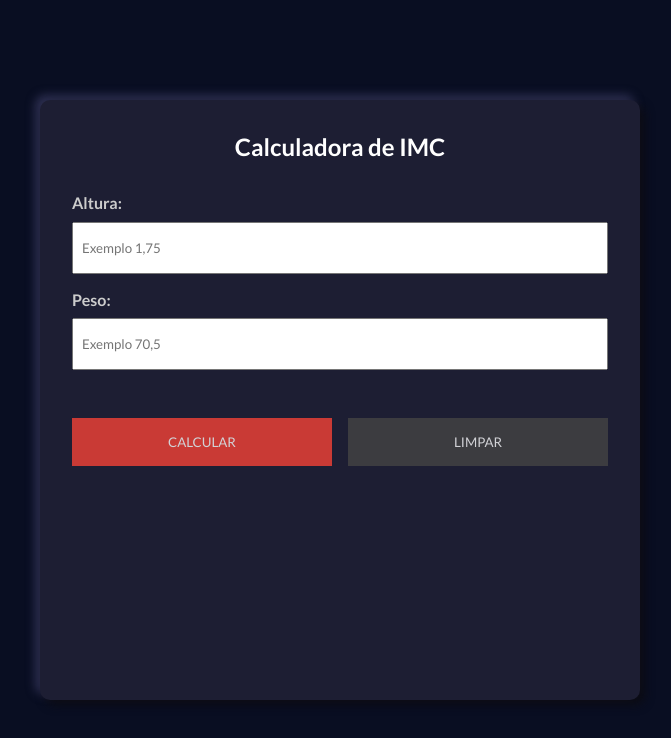
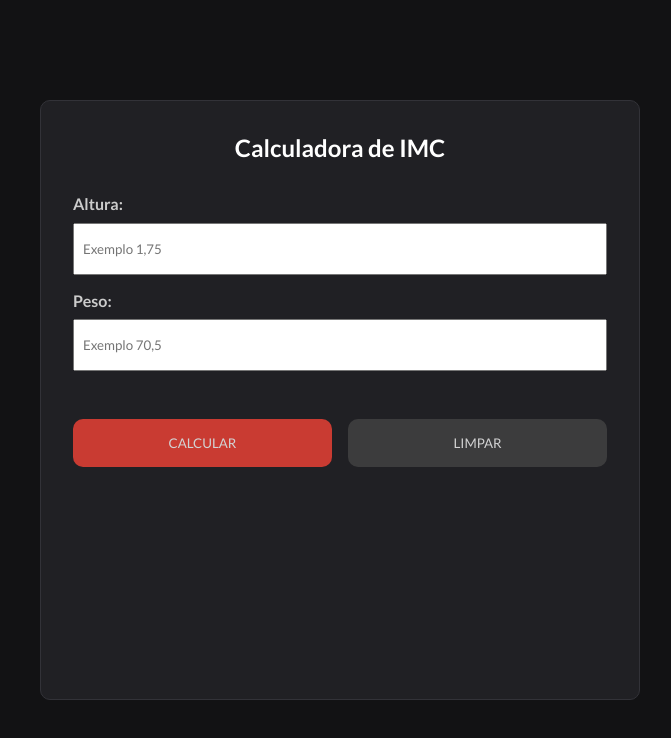
Before and after one commit to PauloFCM19/Calculator-IMC, a website built with Vite: page index.html in a window 1280 px wide. Shown: the whole page, without its empty margins (300-971 px from the left). Built offline with nearby package versions, Linux system fonts and the light colour scheme.

Commit message:
new color

```diff
--- a/style.css
+++ b/style.css
@@ -13,7 +13,7 @@
 }
 
 body {
-  background-color: #090e22;
+  background-color: #121214;
   display: flex;
   justify-content: center;
   align-items: center;
@@ -30,11 +30,10 @@ body {
   height: 600px;
   min-width: 400px;
   min-height: 400px;
-  background-color: #1d1e33;
+  background: #202024;
+  border: 0.1rem solid #323238;
   padding: 2rem;
   border-radius: 10px;
-  box-shadow:  5px 5px 10px #0c0c14,
-           -5px -5px 10px #2e3052;
 }
 
 /* IMC Form */
@@ -82,6 +81,7 @@ button {
   cursor: pointer;
   opacity: 0.8;
   flex: 1;
+  border-radius: 10px;
 }
 
 button:hover {
```
